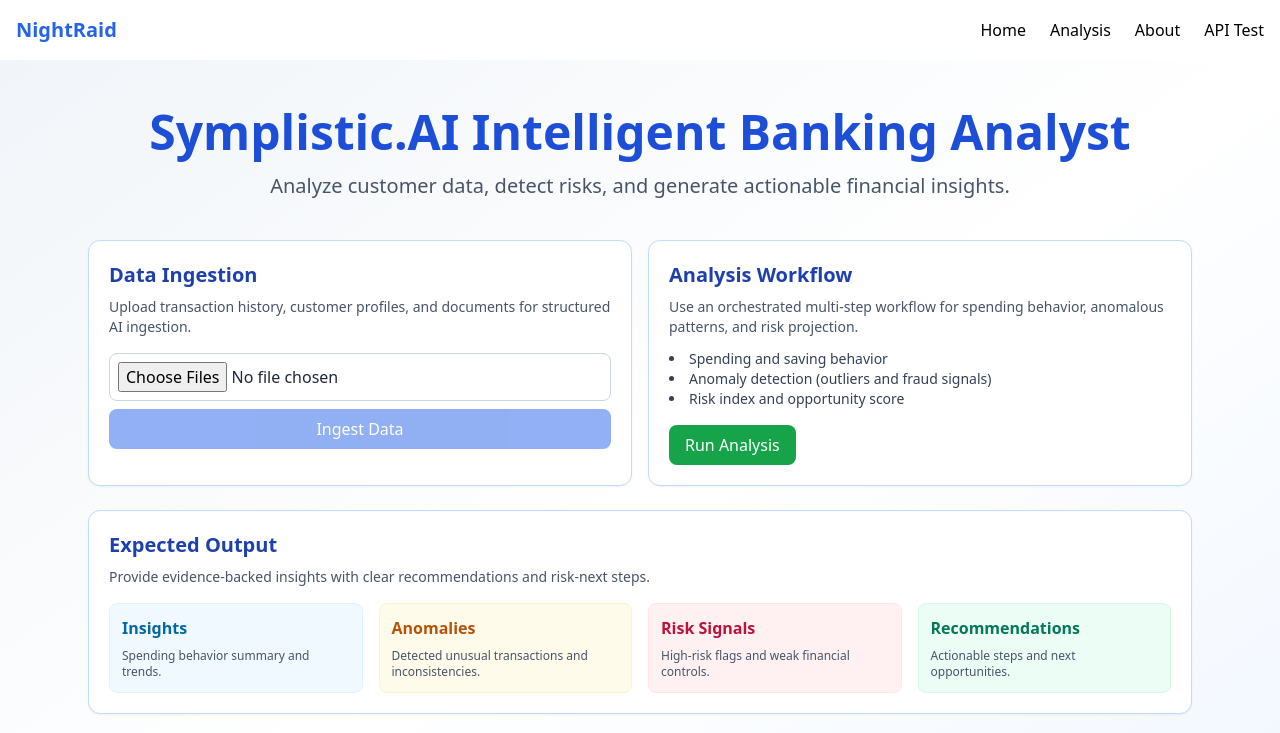
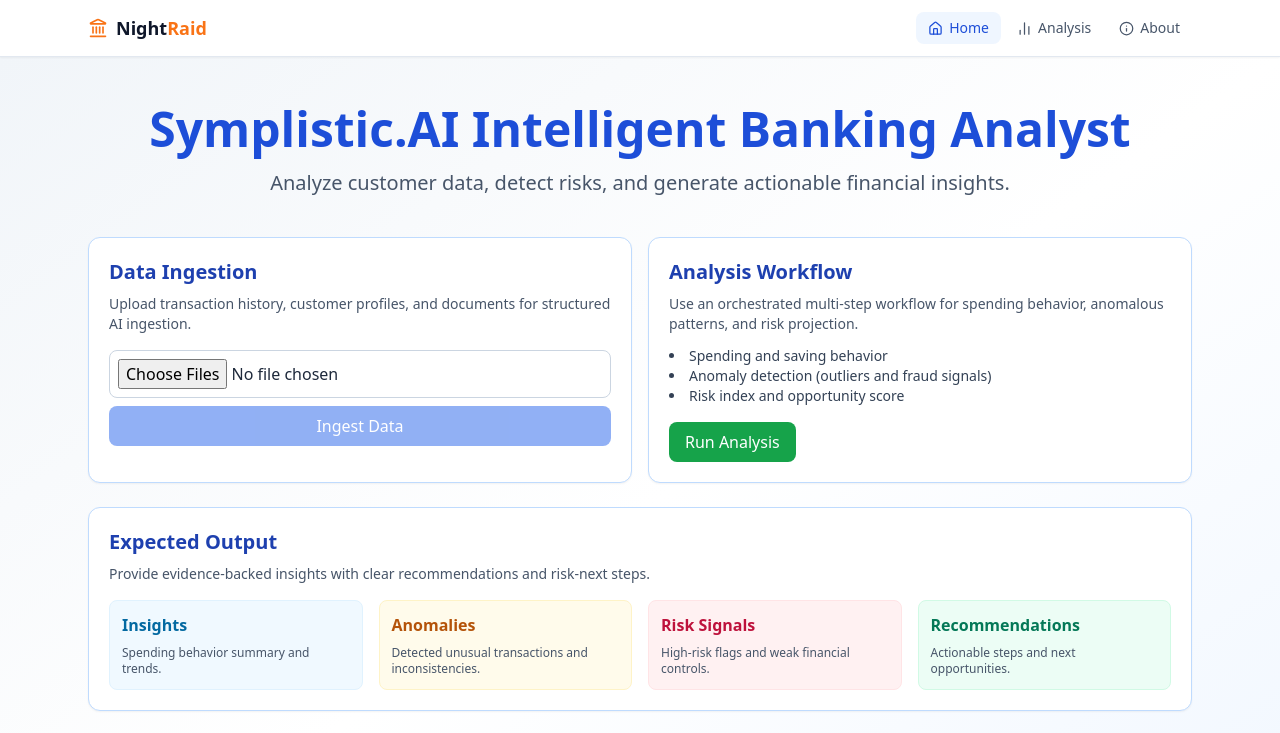
Before and after one commit to PixlGalaxy/EagleHacks-2026-NightRaid, a React (Vite) app in the folder frontend/: page / in a window 1280 px wide. Shown: the top 733 px of the page. Built offline with nearby package versions, Linux system fonts and the light colour scheme.

Commit message:
chore(frontend): update Navbar

```diff
--- a/frontend/src/components/Navbar.tsx
+++ b/frontend/src/components/Navbar.tsx
@@ -1,26 +1,48 @@
-import { Link } from "react-router-dom";
+import { Link, useLocation } from "react-router-dom";
+import { Landmark, BarChart2, Home, Info } from "lucide-react";
 
-const Navbar = () => (
-  <nav className="bg-white shadow-md p-4">
-    <div className="max-w-7xl mx-auto flex items-center justify-between">
-      <Link to="/" className="font-bold text-xl text-blue-600">
-        NightRaid
+const NAV_LINKS = [
+  { to: "/", label: "Home", Icon: Home },
+  { to: "/analysis", label: "Analysis", Icon: BarChart2 },
+  { to: "/about", label: "About", Icon: Info },
+];
+
+const Navbar = () => {
+  const { pathname } = useLocation();
+
+  return (
+    <nav className="sticky top-0 z-50 bg-white/80 backdrop-blur border-b border-slate-200 shadow-sm">
+      <div className="max-w-6xl mx-auto px-6 h-14 flex items-center justify-between">
+        {/* Brand */}
+        <Link to="/" className="flex items-center gap-2 font-bold text-lg hover:opacity-80 transition">
+          <Landmark size={20} className="text-orange-500" />
+          <span><span className="text-slate-900">Night</span><span className="text-orange-500">Raid</span></span>
         </Link>
-      <ul className="flex space-x-6">
-        <li className="hover:text-blue-600 transition">
-          <Link to="/">Home</Link>
+
+        {/* Links */}
+        <ul className="flex items-center gap-1">
+          {NAV_LINKS.map(({ to, label, Icon }) => {
+            const isActive = pathname === to;
+            return (
+              <li key={to}>
+                <Link
+                  to={to}
+                  className={`flex items-center gap-1.5 px-3 py-1.5 rounded-lg text-sm font-medium transition ${
+                    isActive
+                      ? "bg-blue-50 text-blue-700"
+                      : "text-slate-600 hover:bg-slate-100 hover:text-slate-900"
+                  }`}
+                >
+                  <Icon size={15} />
+                  {label}
+                </Link>
               </li>
-        <li className="hover:text-blue-600 transition">
-          <Link to="/analysis">Analysis</Link>
-        </li>
-        <li className="hover:text-blue-600 transition">
-          <Link to="/about">About</Link>
-        </li>
-        <li className="hover:text-blue-600 transition">
-          <Link to="/api-test">API Test</Link>
-        </li>
+            );
+          })}
         </ul>
       </div>
     </nav>
   );
+};
+
 export default Navbar;
```
Lines whose indentation alone changed are shown as unchanged.
